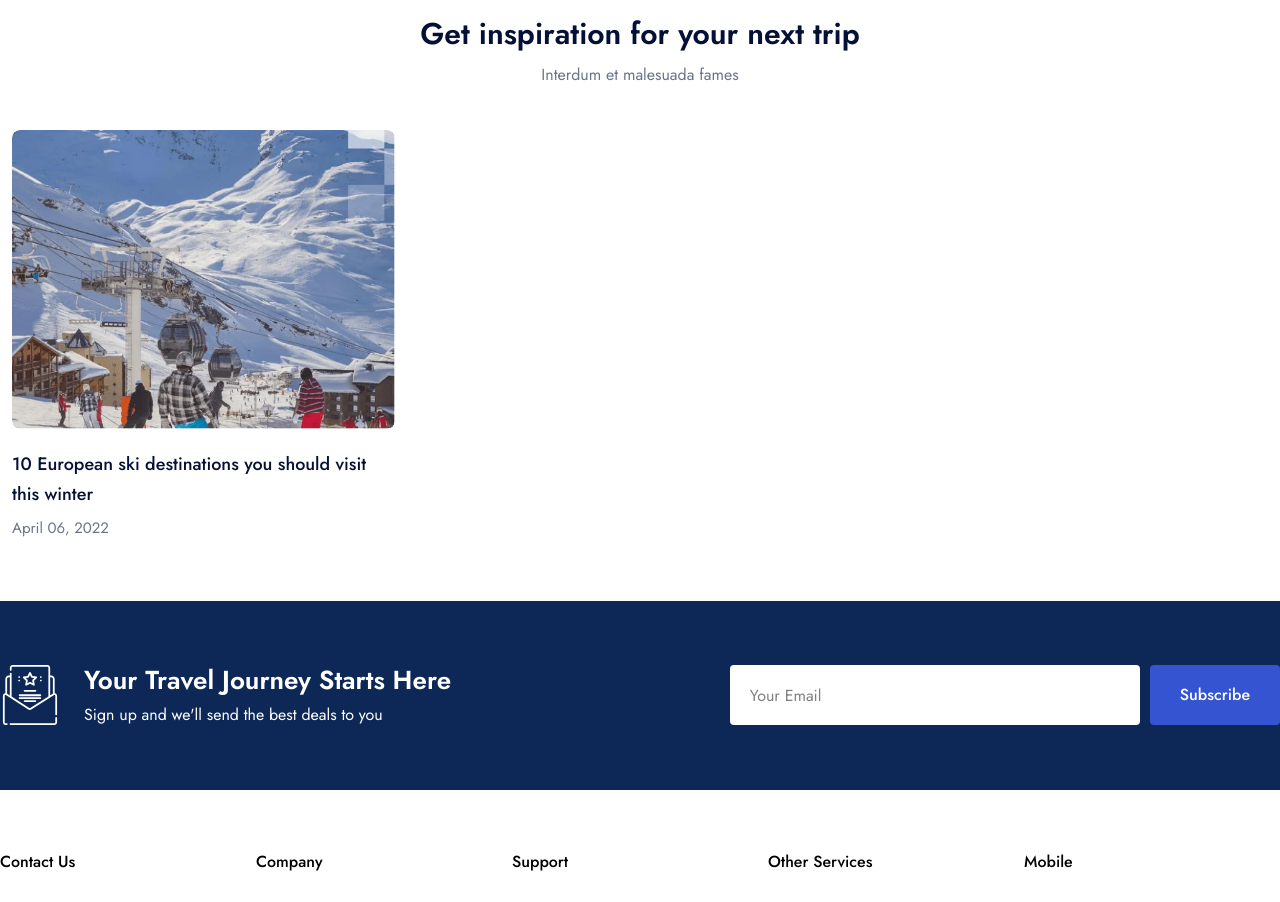
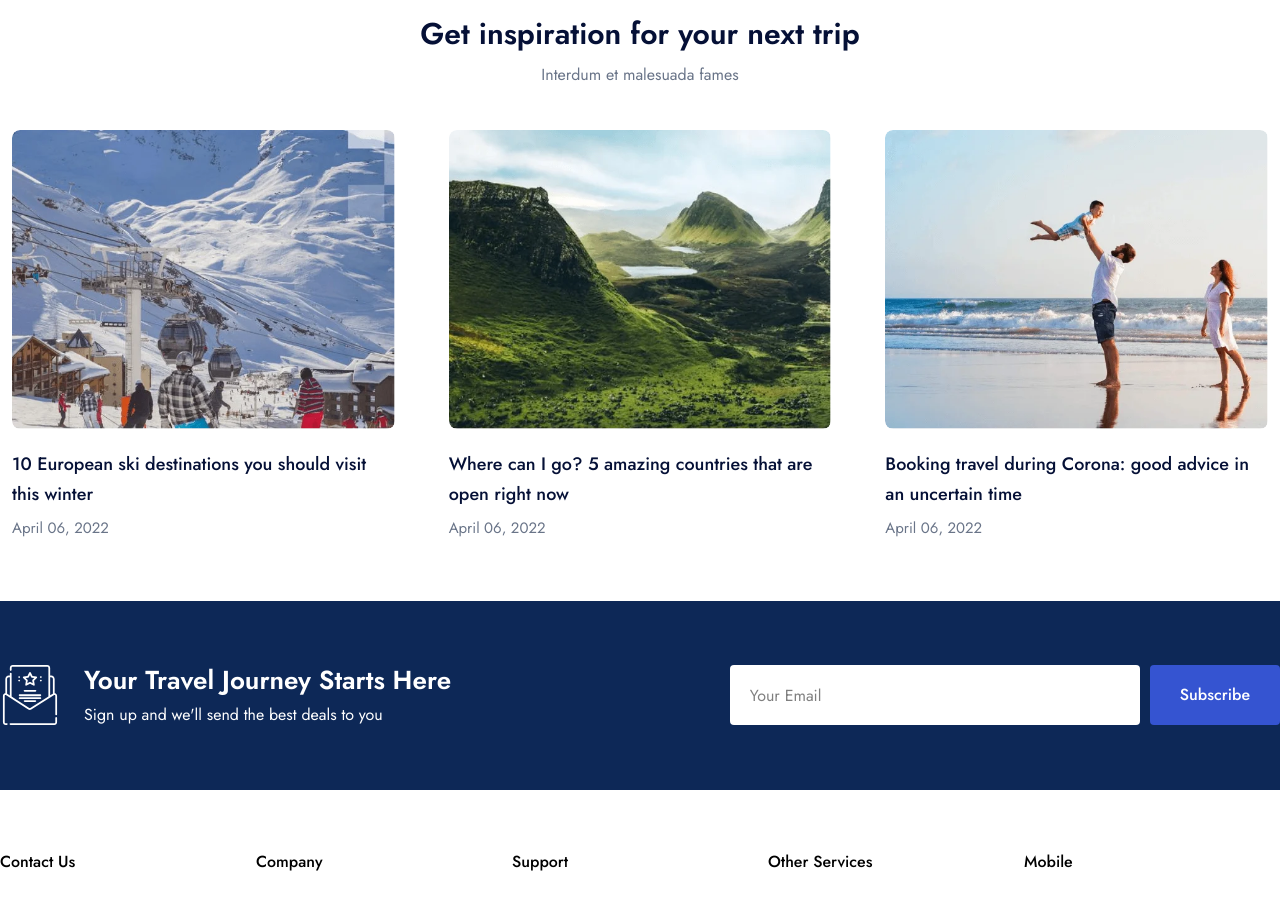
Before and after one commit to akmniazulalam/GoTrip, a Next.js app: page / in a window 1280 px wide. Shown: the part 2760-3662 px from the top of the page. Built offline with nearby package versions, Linux system fonts and the light colour scheme.

Commit message:
Blog section complete

```diff
--- a/app/page.js
+++ b/app/page.js
@@ -281,6 +281,48 @@ export default function Home() {
                   </div>
                 </div>
               </Link>
+              <Link href={"/"}>
+                <div className="px-3 group">
+                  <div className="overflow-hidden rounded-lg">
+                    <Image
+                    src={BlogTwo}
+                    alt="BlogOne"
+                    height={308}
+                    width={410}
+                    className="w-full rounded-lg group-hover:scale-125 transition-transform duration-300 ease-in-out object-cover"
+                  />
+                  </div>
+                  <div className="mt-5 text-left">
+                    <h4 className="text-[18px] text-primaryText font-jost font-medium leading-7.5">
+                      Where can I go? 5 amazing countries that are open right now
+                    </h4>
+                    <p className="mt-1.5 font-jost text-[#697488] text-[15px] leading-6.5">
+                      April 06, 2022
+                    </p>
+                  </div>
+                </div>
+              </Link>
+              <Link href={"/"}>
+                <div className="px-3 group">
+                  <div className="overflow-hidden rounded-lg">
+                    <Image
+                    src={BlogThree}
+                    alt="BlogOne"
+                    height={308}
+                    width={410}
+                    className="w-full rounded-lg group-hover:scale-125 transition-transform duration-300 ease-in-out object-cover"
+                  />
+                  </div>
+                  <div className="mt-5 text-left">
+                    <h4 className="text-[18px] text-primaryText font-jost font-medium leading-7.5">
+                     Booking travel during Corona: good advice in an uncertain time
+                    </h4>
+                    <p className="mt-1.5 font-jost text-[#697488] text-[15px] leading-6.5">
+                      April 06, 2022
+                    </p>
+                  </div>
+                </div>
+              </Link>
             </div>
           </div>
         </Container>
```
